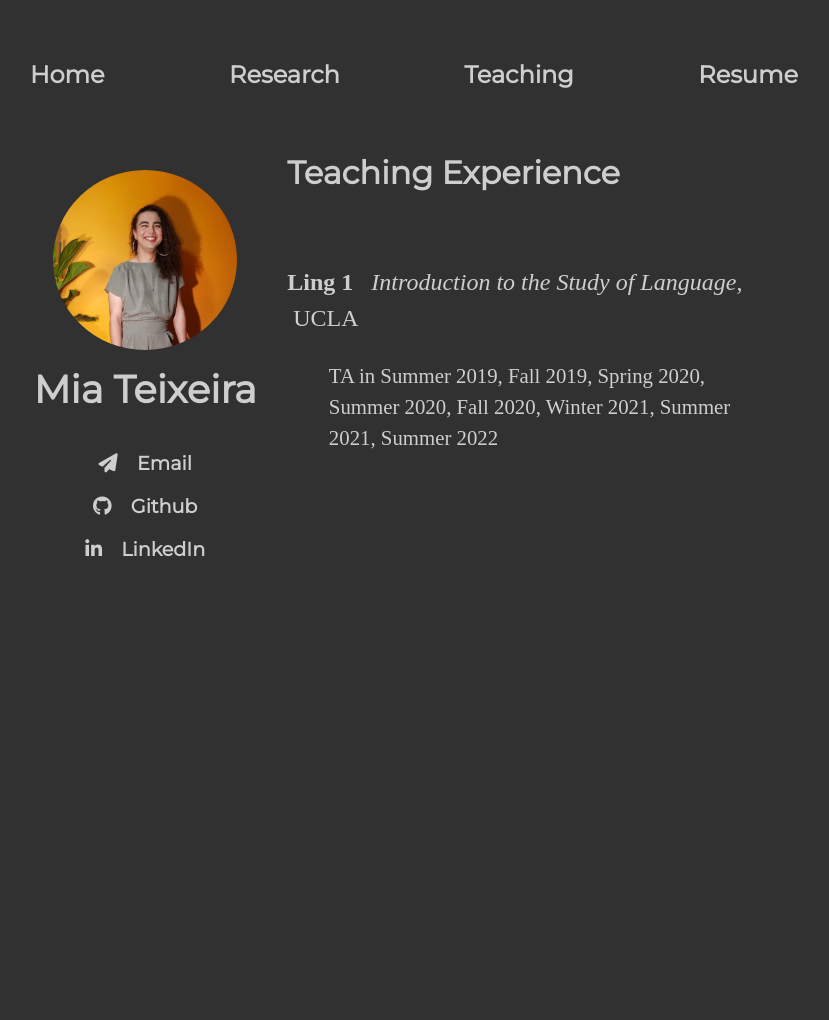
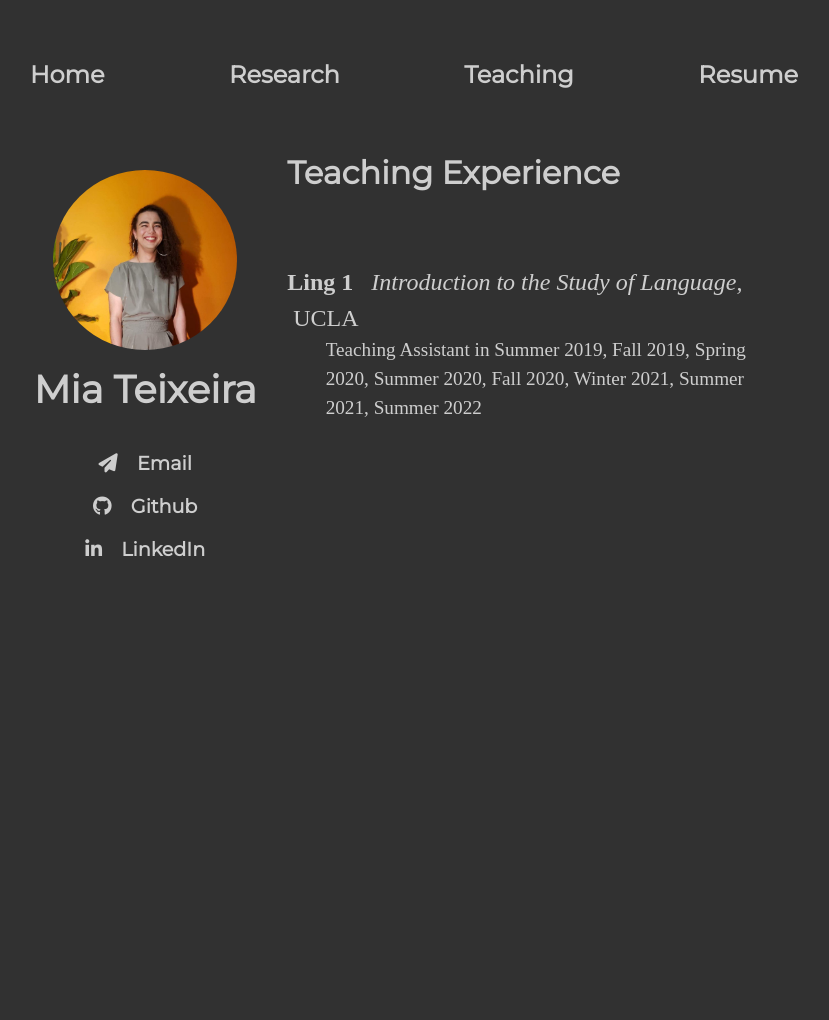
Before and after one commit to miateixeira/miateixeira.github.io, a Jekyll site: the page built from teaching/index.html, in a window 1280 px wide. Shown: the whole page, without its empty margins (226-1055 px from the left). Built offline with Jekyll 4.4.1, drawn with Linux system fonts in a browser that asks for light colours; nearby versions of some CDN libraries.

Commit message:
finished Ling 1 entry

```diff
--- a/css/main.css
+++ b/css/main.css
@@ -114,6 +114,10 @@ img.avatar {
   padding-top: 1em;
 }
 
+.course-title {
+  margin-bottom: 0;
+}
+
 .course-number {
   font-weight: bold;
   padding-right: 0.5em;
@@ -129,5 +133,6 @@ img.avatar {
 
 .course-detail {
   padding-left: 2em;
-  font-size: 1.3em;
+  font-size: 1.2em;
+  margin-top: 0;
 }
--- a/teaching/index.html
+++ b/teaching/index.html
@@ -7,13 +7,13 @@ title: Teaching
   <h2>Teaching Experience</h2>
 
   <div class="teaching-entry">
-    <p>
+    <p class="course-title">
       <span class="course-number">Ling 1</span>
       <span class="course-name">Introduction to the Study of Language</span>,
       <span class="course-school">UCLA</span>
     </p>
     <p class="course-detail">
-      TA in Summer 2019, Fall 2019, Spring 2020, Summer 2020, Fall 2020, Winter 2021, Summer 2021, Summer 2022
+      Teaching Assistant in Summer 2019, Fall 2019, Spring 2020, Summer 2020, Fall 2020, Winter 2021, Summer 2021, Summer 2022
     </p>
   </div>
 
```
